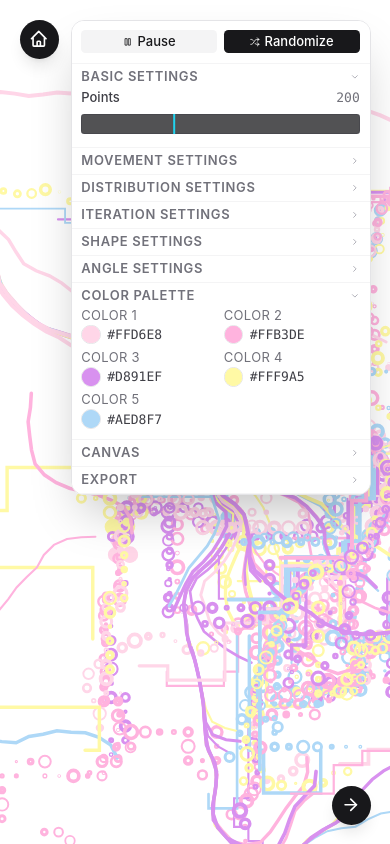
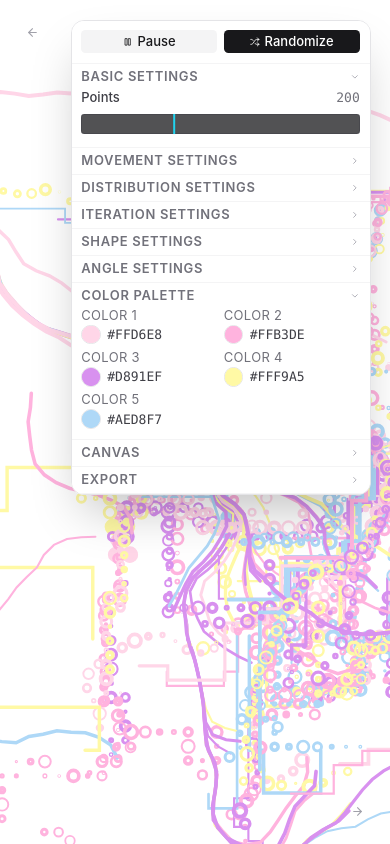
Before and after one commit to mvhikhn/arte, a Next.js app: page /studio in a window 390 px wide. Built offline with nearby package versions, Linux system fonts and the light colour scheme; a web font is replaced by a local one.

Commit message:
feat: mobile gallery toggle and minimal nav buttons

```diff
--- a/app/page.tsx
+++ b/app/page.tsx
@@ -1,7 +1,7 @@
 "use client";
 
 import Link from "next/link";
-import { ArrowUpRight } from "lucide-react";
+import { ArrowUpRight, ChevronDown, ChevronUp } from "lucide-react";
 import { useState, useEffect } from "react";
 import Footer from "@/components/Footer";
 
@@ -22,6 +22,7 @@ export default function Home() {
 
     // Generate random pastel colors for each artwork
     const [artworkColors, setArtworkColors] = useState<string[]>([]);
+    const [isGalleryOpen, setIsGalleryOpen] = useState(false);
 
     useEffect(() => {
         const pastelColors = artworks.map(() => {
@@ -80,6 +81,17 @@ export default function Home() {
                                 ))}
                             </div>
                         </div>
+
+                        {/* Mobile Gallery Toggle */}
+                        <div className="md:hidden pt-6">
+                            <button
+                                onClick={() => setIsGalleryOpen(!isGalleryOpen)}
+                                className="flex items-center gap-2 text-sm font-medium text-zinc-500 hover:text-zinc-900 transition-colors w-full py-2 border-b border-zinc-100"
+                            >
+                                <span>Project Gallery</span>
+                                {isGalleryOpen ? <ChevronUp className="w-4 h-4" /> : <ChevronDown className="w-4 h-4" />}
+                            </button>
+                        </div>
                     </div>
                 </div>
 
@@ -88,7 +100,7 @@ export default function Home() {
             </div>
 
             {/* Right Section - Gallery - Scrollable */}
-            <div className="w-full md:w-1/2 h-full overflow-y-auto no-scrollbar p-6 md:p-12 custom-scrollbar">
+            <div className={`w-full md:w-1/2 h-full overflow-y-auto no-scrollbar p-6 md:p-12 custom-scrollbar transition-all duration-300 ${isGalleryOpen ? 'block' : 'hidden md:block'}`}>
                 <div className="grid grid-cols-1 sm:grid-cols-2 gap-4 pb-12">
                     {artworks.map((artwork, index) => (
                         <Link
--- a/app/studio/page.tsx
+++ b/app/studio/page.tsx
@@ -18,7 +18,7 @@ import TextDesignControls from "@/components/TextDesignControls";
 import { ExportPopup } from "@/components/ExportPopup";
 import { PaymentModal } from "@/components/PaymentModal";
 import { EmailVerificationModal } from "@/components/EmailVerificationModal";
-import { ArrowRight, SlidersHorizontal } from "lucide-react";
+import { ArrowRight, ArrowLeft, SlidersHorizontal } from "lucide-react";
 import { getRandomColors } from "@/lib/colorPalettes";
 import { hasGifAccess, grantGifAccess } from "@/lib/paymentUtils";
 
@@ -848,23 +848,29 @@ export default function StudioPage() {
       </main>
 
       {/* Home Button - Top Left */}
+      {/* Home Button - Minimal */}
       <Link
         href="/"
-        className="fixed top-6 left-6 w-12 h-12 flex items-center justify-center bg-zinc-900 hover:bg-zinc-800 text-white rounded-full shadow-lg transition-all hover:shadow-xl z-40"
+        className="group fixed top-6 left-6 flex items-center gap-2 text-zinc-400 hover:text-zinc-900 transition-colors z-50"
         aria-label="Return to home"
       >
-        <svg className="w-6 h-6" fill="none" stroke="currentColor" viewBox="0 0 24 24">
-          <path strokeLinecap="round" strokeLinejoin="round" strokeWidth={2} d="M3 12l2-2m0 0l7-7 7 7M5 10v10a1 1 0 001 1h3m10-11l2 2m-2-2v10a1 1 0 01-1 1h-3m-6 0a1 1 0 001-1v-4a1 1 0 011-1h2a1 1 0 011 1v4a1 1 0 001 1m-6 0h6" />
-        </svg>
+        <div className="p-2 rounded-full group-hover:bg-zinc-100 transition-colors">
+          <ArrowLeft className="w-4 h-4" />
+        </div>
+        <span className="text-sm font-medium opacity-0 group-hover:opacity-100 transition-opacity -ml-2 group-hover:ml-0">Home</span>
       </Link>
 
       {/* Next Artwork Button - Minimal Circle */}
+      {/* Next Artwork Button - Minimal */}
       <button
         onClick={handleNextArtwork}
-        className="fixed bottom-6 right-6 w-12 h-12 flex items-center justify-center bg-zinc-900 hover:bg-zinc-800 text-white rounded-full shadow-lg transition-all hover:shadow-xl z-40"
+        className="group fixed bottom-6 right-6 flex items-center gap-2 text-zinc-400 hover:text-zinc-900 transition-colors z-50"
         aria-label="Next artwork"
       >
-        <ArrowRight className="w-6 h-6" />
+        <span className="text-sm font-medium opacity-0 group-hover:opacity-100 transition-opacity -mr-2 group-hover:mr-0">Next</span>
+        <div className="p-2 rounded-full group-hover:bg-zinc-100 transition-colors">
+          <ArrowRight className="w-4 h-4" />
+        </div>
       </button>
 
       {/* Controls Dropdown Panel - Always Visible */}
```
